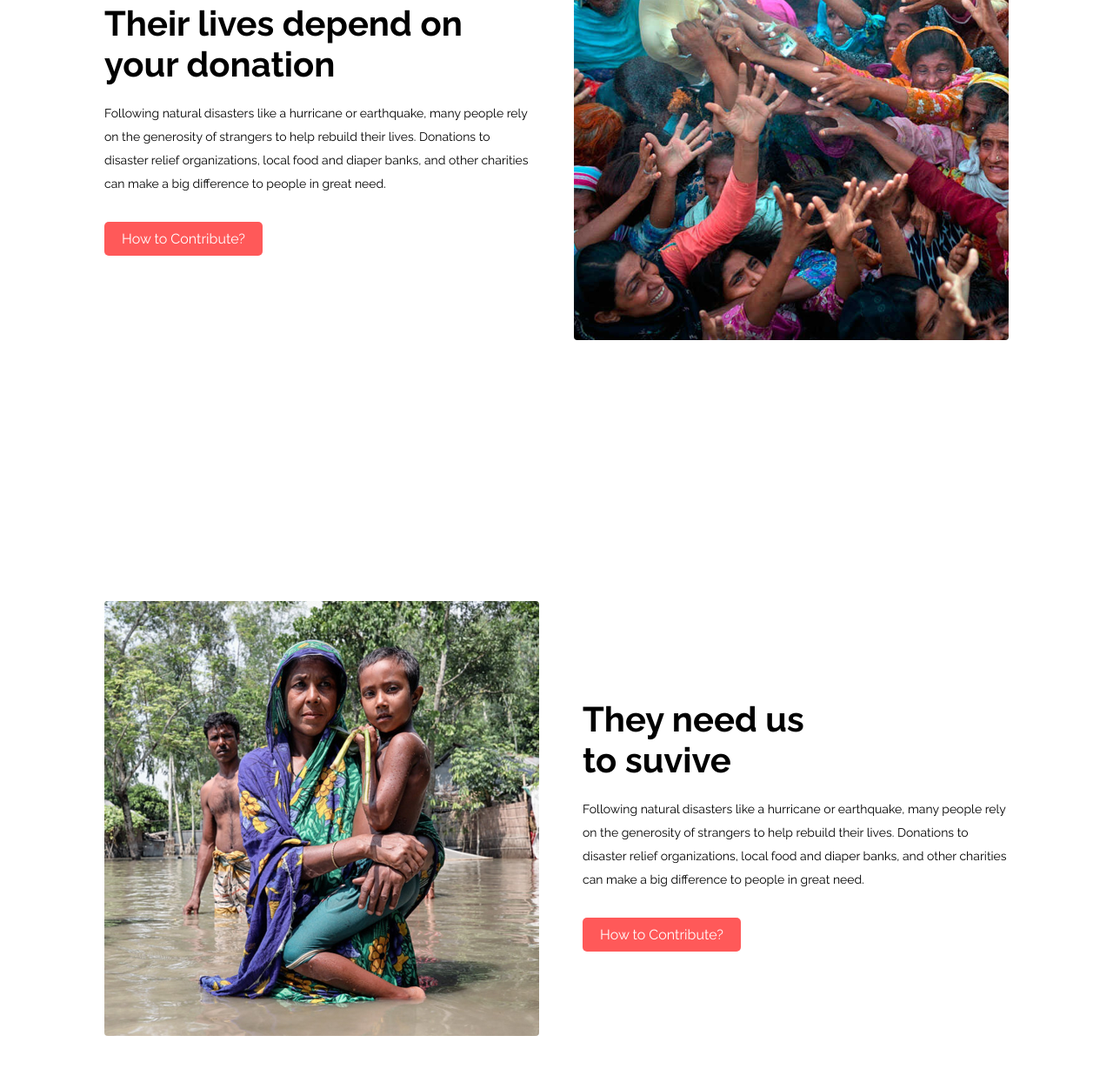
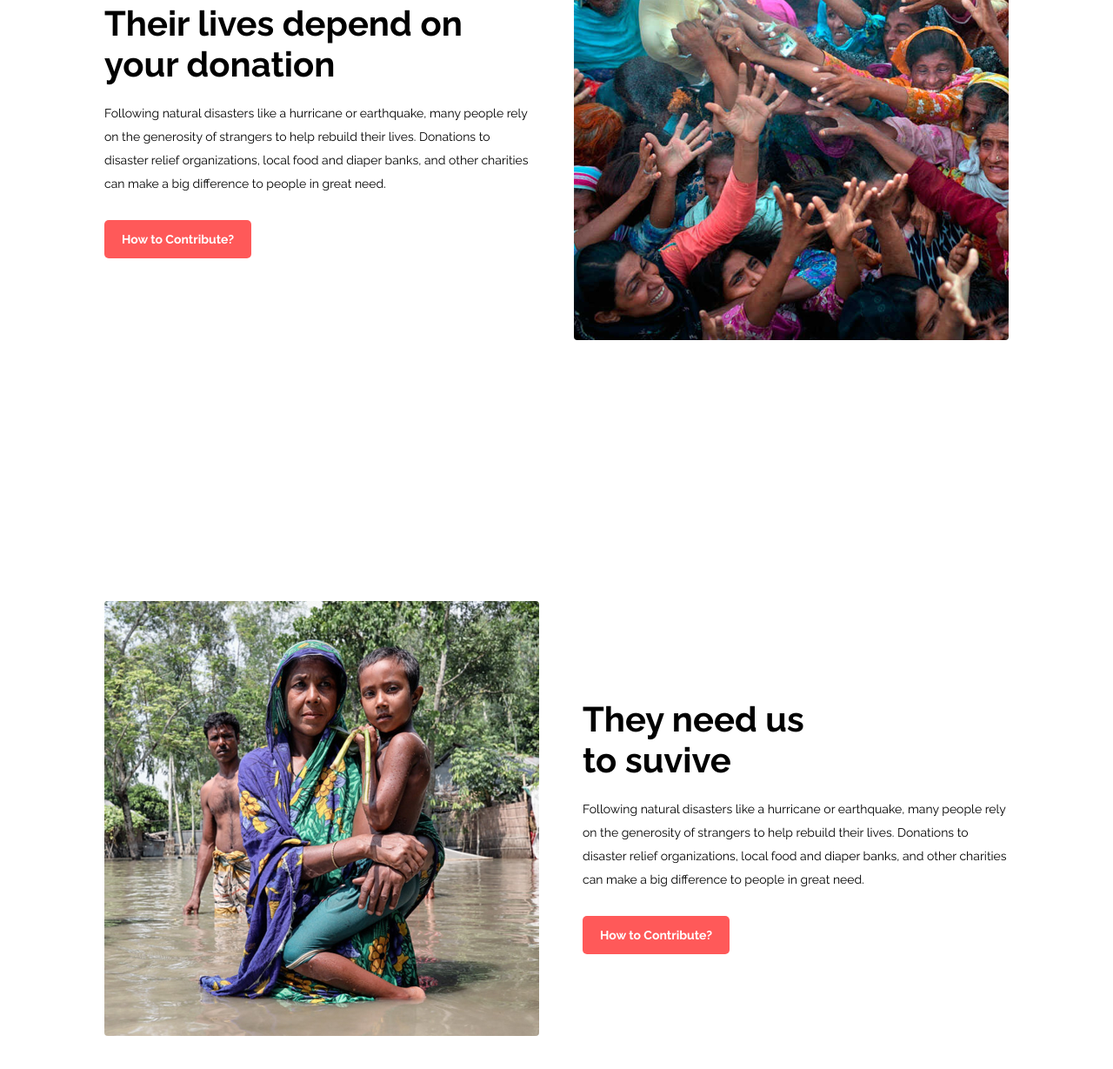
Before and after one commit to theenamulhaque/kind-donation-Assignment_1-, a plain HTML site: page index.html in a window 1280 px wide. Shown: the part 2587-3816 px from the top of the page at 87% size. Drawn offline with Linux system fonts and the light colour scheme.

Commit message:
final correction added

```diff
--- a/css/style.css
+++ b/css/style.css
@@ -329,10 +329,12 @@ a {
 }
 
 .donate-image-grid-btn-one a{
-    padding: 10px 20px;
+    padding: 14px 20px;
     background-color: #FF5959;
     color: #fff;
     border-radius: 5px;
+    font-size: 14px;
+    font-weight: 700;
 }
 
 .image-grid-inner-imagebox-one img {
@@ -371,10 +373,12 @@ a {
 }
 
 .donate-image-grid-btn-two a{
-    padding: 10px 20px;
+    padding: 14px 20px;
     background-color: #FF5959;
     color: #fff;
     border-radius: 5px;
+    font-size: 14px;
+    font-weight: 700;
 }
 
 .image-grid-inner-imagebox-two img {
```
